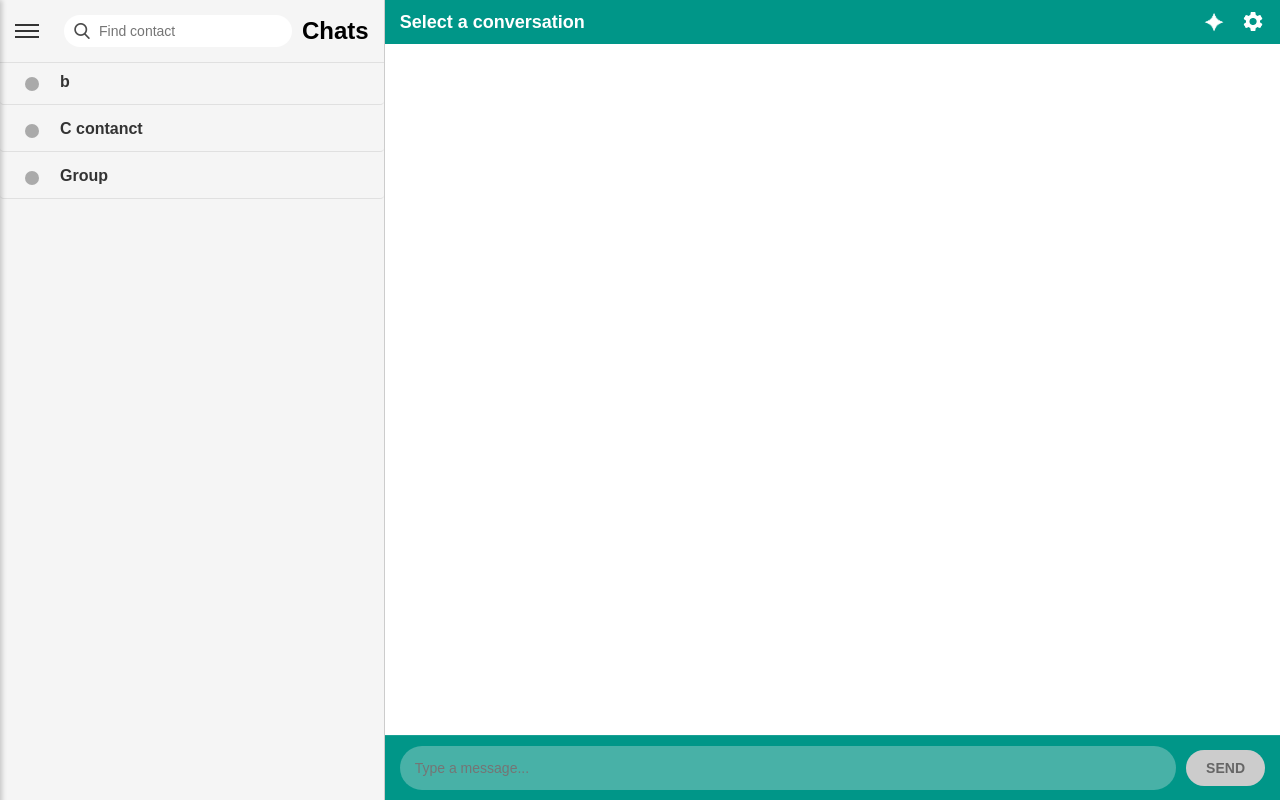
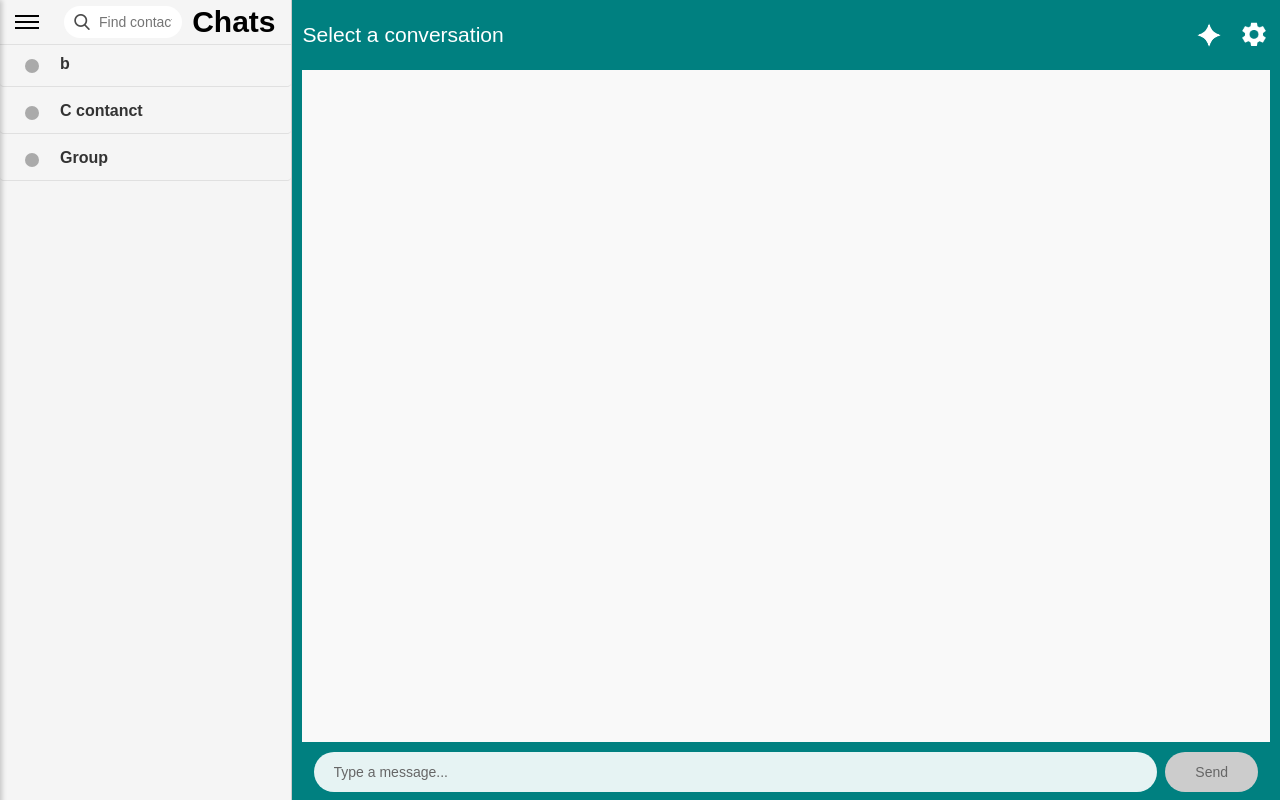
Before and after one commit to BekaScript/BlahBlahLand, a Flask app: page / in a window 1280 px wide. Run offline with Flask 3, Linux system fonts and the light colour scheme; a user stored in the database is signed in; data comes from the database, SQL or seed files in the repository.

Commit message:
updated css

```diff
--- a/static/css/main.css
+++ b/static/css/main.css
@@ -77,40 +77,34 @@ body {
 
 #closeSideMenu {
   position: absolute;
-  top: 15px;
-  left: 15px;
+  top: 8px;
+  left: 12px;
   cursor: pointer;
-  width: 24px;
-  height: 24px;
+  width: 28px;
+  height: 28px;
+  margin: 0;
   display: flex;
-  flex-direction: column;
-  justify-content: space-between;
-}
-
-.burger-line {
-  width: 100%;
-  height: 3px;
-  background-color: #333;
-  margin: 2px 0;
+  align-items: center;
+  justify-content: center;
+  z-index: 10;
 }
 
 #openSideMenu {
   flex: 0 0 auto;
   cursor: pointer;
+  width: 28px;
+  height: 28px;
+  margin: 0;
+  display: flex;
+  align-items: center;
+  justify-content: center;
+}
+
+#openSideMenu img,
+#closeSideMenu img {
   width: 24px;
   height: 24px;
-  display: flex;
-  flex-direction: column;
-  justify-content: center;
-  padding: 0;
-  margin: 0;
-}
-
-#openSideMenu .burger-line {
-  width: 100%;
-  height: 2px;
-  background-color: #333;
-  margin: 2px 0;
+  object-fit: contain;
 }
 
 #logout {
@@ -120,20 +114,10 @@ body {
 #users-header {
   display: flex;
   align-items: center;
-  padding: 12px 15px;
+  padding: 5px 15px !important;
   gap: 10px;
   background-color: #f5f5f5;
   border-bottom: 1px solid #e0e0e0;
-  justify-content: space-between;
-}
-
-#openSideMenu {
-  flex: 0 0 auto;
-  cursor: pointer;
-  width: 24px;
-  height: 24px;
-  display: flex;
-  flex-direction: column;
   justify-content: space-between;
 }
 
@@ -157,9 +141,15 @@ body {
 #users-header h3 {
   flex: 0 0 auto;
   font-family: Arial, sans-serif;
-  font-size: 24px;
+  font-size: 30px;
   margin: 0;
   font-weight: 600;
+}
+
+#chat-header-title {
+  margin: 0;
+  padding: 0;
+  font-weight: 400;
 }
 
 #contact-search-input {
@@ -210,30 +200,37 @@ body {
 }
 
 #chat-box {
-  width: 70%;
+  width: 100%;
+  height: 100vh;
   display: flex;
   flex-direction: column;
   background-color: #fff;
+  border-left: 10px solid #008080;
+  border-right: 10px solid #008080;
+  margin: 0;
+  overflow: hidden;
+}
+
+#messages {
+  flex: 1;
+  padding: 15px;
+  overflow-y: auto;
+  background-color: #F9F9F9;
+  height: calc(100vh - 120px);
 }
 
 #chat-header {
   display: flex;
   justify-content: space-between;
   align-items: center;
-  padding: 10px 15px;
-  background-color: #009688;
+  padding: 20px 1px;
+  background-color: #008080;
   color: white;
 }
 
 #chat-header-left {
-  display: flex;
-  align-items: center;
-}
-
-#chat-header-title {
   font-size: 18px;
-  margin: 0;
-  font-weight: 600;
+  font-weight: 500;
 }
 
 #chat-header-right {
@@ -242,49 +239,76 @@ body {
 }
 
 .header-icon {
-  width: 24px;
-  height: 24px;
+  width: 30px;
+  height: 30px;
   filter: brightness(0) invert(1);
   cursor: pointer;
 }
 
-#messages {
-  flex: 1;
+.messages-scroll {
+  position: absolute;
+  top: 0;
+  left: 0;
+  right: 0;
+  bottom: 0;
   overflow-y: auto;
   padding: 15px;
-  display: flex;
-  flex-direction: column;
-  background-color: #fff;
+}
+
+.message {
+  margin-bottom: 8px;
+  max-width: 80%;
+  padding: 0 15px;
+}
+
+.message.own {
+  margin-left: auto;
+}
+
+.message-content {
+  padding: 8px 12px;
+  border-radius: 15px;
+  background-color: #f0f0f0;
+  box-shadow: 0 1px 2px rgba(0, 0, 0, 0.05);
+  color: #000;
+}
+
+.message.own .message-content {
+  background-color: #008080;
+  color: #000;
 }
 
 #input-container {
   display: flex;
-  padding: 10px 15px;
-  background-color: #009688;
-  border-top: 1px solid rgba(255, 255, 255, 0.1);
+  padding: 8px 12px;
+  background-color: #008080;
   align-items: center;
+  gap: 8px;
+  border-top: 2px solid #008080;
 }
 
 #message-input {
   flex: 1;
-  padding: 12px 15px;
+  padding: 12px 20px;
   border: none;
   border-radius: 25px;
-  margin-right: 10px;
   font-size: 14px;
-  height: 20px;
+  background-color: rgba(255, 255, 255, 0.9);
+  color: #333;
+}
+
+#message-input::placeholder {
+  color: #666;
 }
 
 #send-button {
   background-color: #4CAF50;
   color: #fff;
   border: none;
-  border-radius: 25px;
-  padding: 0 20px;
+  border-radius: 30px;
+  padding: 0 30px;
   cursor: pointer;
-  font-weight: bold;
-  height: 36px;
-  text-transform: uppercase;
+  height: 40px;
   font-size: 14px;
 }
 
```
Also changed, not shown: other parts of static/css/main.css (+45 -8 lines).
